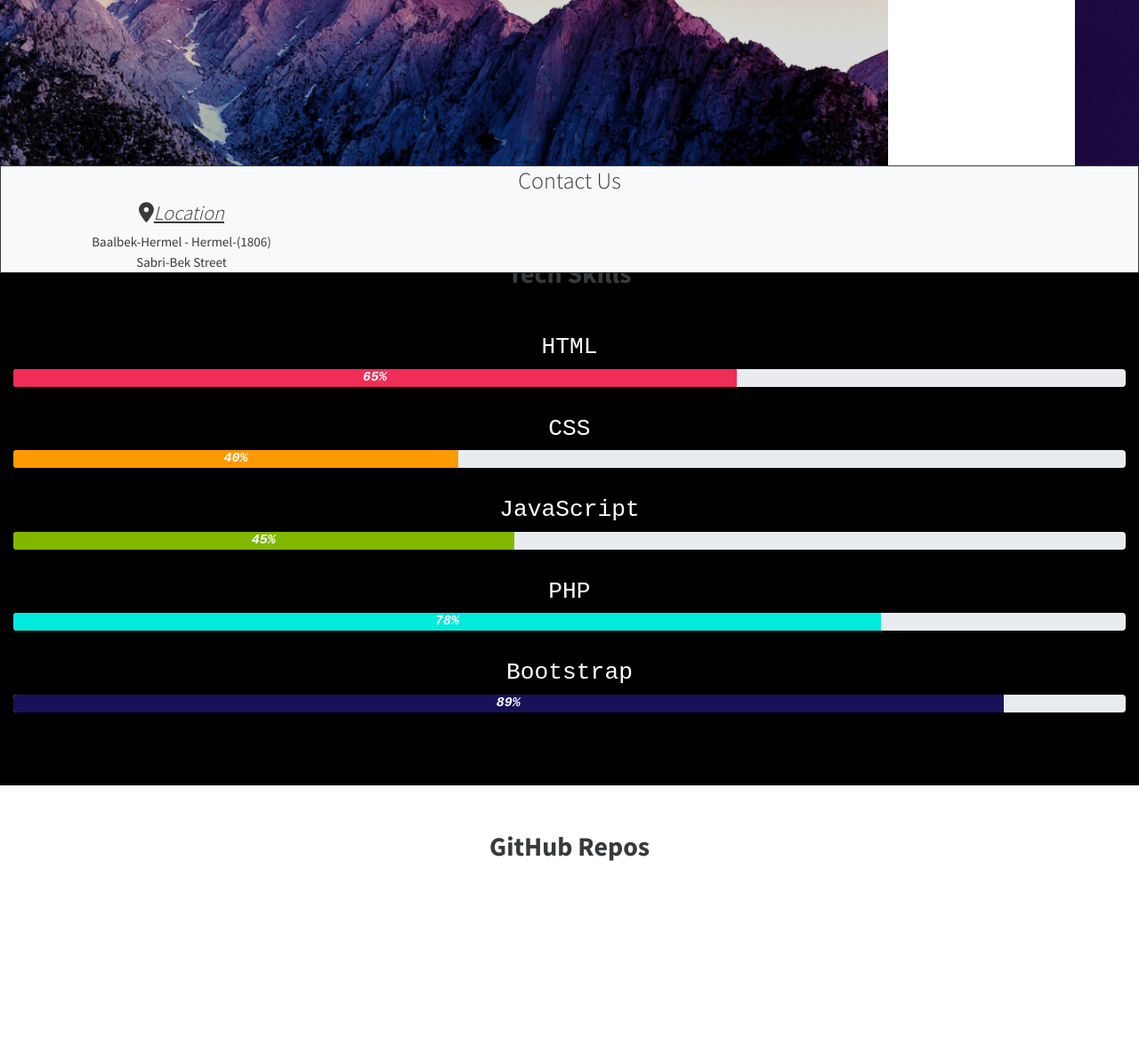
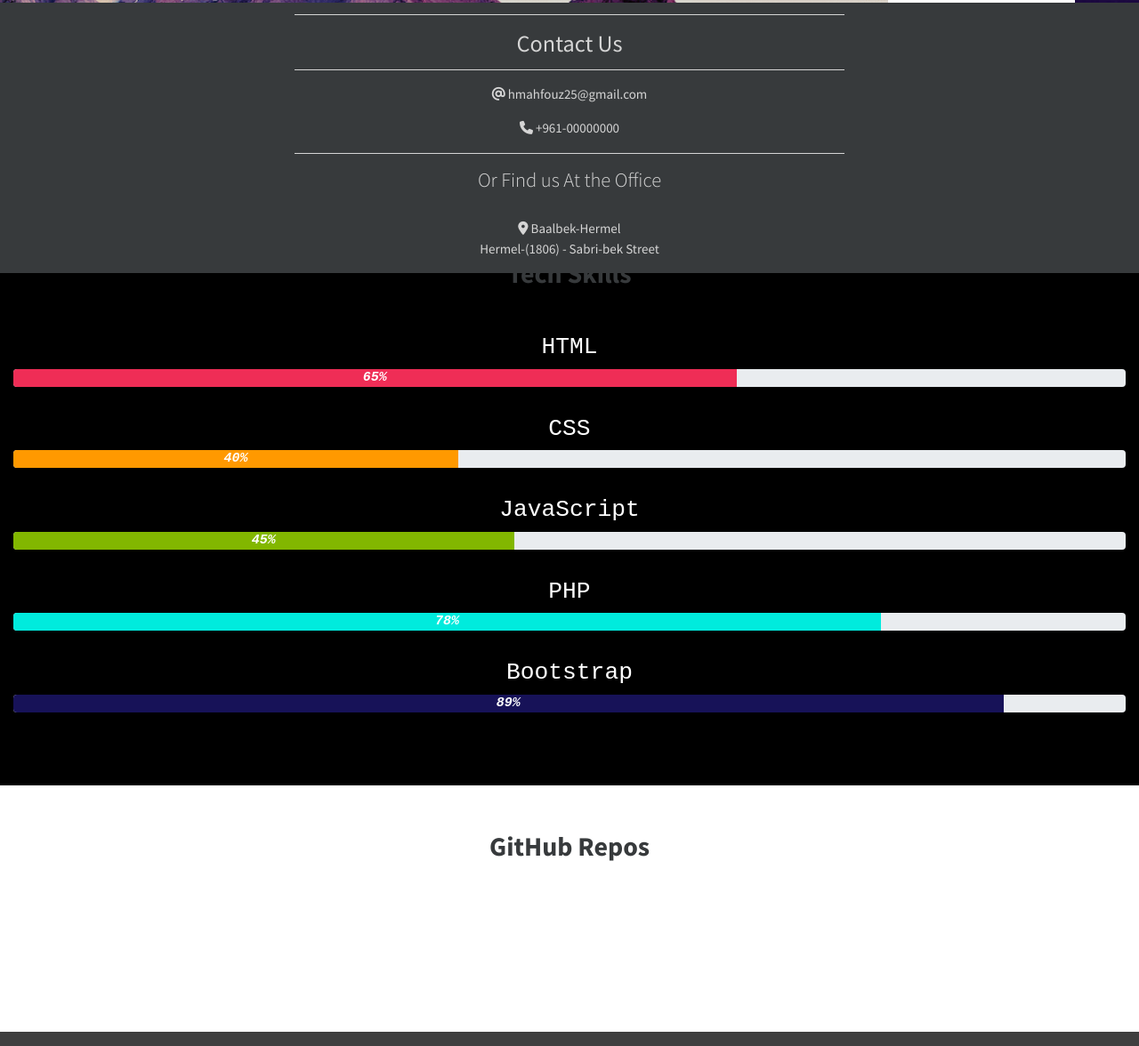
Before and after one commit to Comm213/Complete-Bootstrap-Project, a plain HTML site: page index.html in a window 1280 px wide. Shown: the part 493-1669 px from the top of the page at 89% size. Drawn offline with nearby package versions, Linux system fonts and the light colour scheme; no server answers.

Commit message:
Last Review

```diff
--- a/index.html
+++ b/index.html
@@ -49,7 +49,7 @@
     ></script>
   </head>
   <body>
-    <nav class="navbar navbar-expand-lg navbar-dark bg-dark sticky-top">
+    <nav class="navbar navbar-expand-lg navbar-dark bg-dark">
       <span class="navbar-brand">
         <div class="row justify-content-center">
           <div class="col-2">
@@ -81,6 +81,7 @@
       <span
         style="border-radius: 5%; font-size: 1.5rem"
         class="border text-white p-1"
+        id="Final"
         >Final Project</span
       >
 
@@ -273,26 +274,68 @@
       </div>
     </div>
 
+
+
+
     <!--Footer-->
-
-    <footer>
-      <div class="border border-1 border-dark fixed-bottom bg-light">
+    <footer class="last">
+      <div class="container-fluid padding fixed-bottom bg-dark text-md-center">
         <div class="row text-center">
-          <div
-            class="col-lg-10 col-md-9 col-sm-9 col-9 text-center mx-auto"
-            id="con-header"
-          >
-            <h3 class="text-dark">Contact Us</h3>
-          </div>
-          <div class="col-lg-4 col-md-3 col-sm-4 col-4 text-start">
-            <p class="h4">
-              <i class="fas fa-map-marker-alt"></i><em><u>Location</u></em>
+          <div class="col-md-8 offset-2 ">
+            <hr class="light" />
+            <h3><b>Contact Us</b></h3>
+            <hr class="light" />
+            <p><i class="fas fa-at"></i> hmahfouz25@gmail.com</p>
+            <p><i class="fas fa-phone"></i> +961-00000000</p>
+            <hr class="light">
+            <h4>Or Find us At the Office</h4>
+            <br>
+            <p>
+              <i class="fas fa-map-marker-alt"></i> Baalbek-Hermel <br />
+              Hermel-(1806) - Sabri-bek Street
             </p>
-
-            <span
-              >Baalbek-Hermel - Hermel-(1806) <br />
-              Sabri-Bek Street</span
-            >
+          <!-- </div>
+          <div class="col-md-4 ">
+            <hr class="light" />
+            <h2><b> Our Location</b></h2>
+            <hr class="light" />
+            <p>
+              <i class="fas fa-map-marker-alt"></i> Baalbek-Hermel <br />
+              Hermel-(1806) - Sabri-bek Street
+            </p>
+          </div> -->
+          <!-- <div class="col-md-4">
+            <hr class="light" />
+            <h2><b> Feedbacks </b></h2>
+            <hr class="light" />
+            <form>
+              <div class="input-group">
+                <input
+                  type="text"
+                  class="form-control"
+                  placeholder="Name"
+                  aria-label="Name"
+                />
+              </div>
+              <br />
+              <div class="input-group">
+                <input
+                  type="text"
+                  class="form-control"
+                  placeholder="Email"
+                  aria-label="Email"
+                />
+              </div>
+              <br />
+              <div class="input-group">
+                <textarea
+                  class="form-control"
+                  placeholder="Write your feedback here"
+                  cols="10"
+                  rows="4"
+                ></textarea>
+              </div> -->
+            </form>
           </div>
         </div>
       </div>
--- a/style/style.css
+++ b/style/style.css
@@ -72,11 +72,7 @@
   text-align: center;
 }
 
-@media (min-width: 576px) {
-  #con-header {
-    font-size: 5px;
-  }
-}
+
 
 .GithubRepos {
   margin-bottom: 75px;
@@ -93,3 +89,36 @@
     margin-bottom: 75px;
   }
 }
+
+footer {
+  background-color: #3f3f3f;
+  color: #d5d5d5;
+  padding-top: 2rem;
+}
+hr.light {
+  border-top: 1px solid #d5d5d5;
+  width: 75%;
+  margin-top: 0.8rem;
+  margin-bottom: 1rem;
+}
+
+@media (max-width: 576px) {
+  #Final {
+    display: none;
+  }
+}
+
+@media (min-width: 576px) {
+
+
+  footer {
+    background-color: #3f3f3f;
+    color: #d5d5d5;
+    padding-top: 1rem;
+  }
+  hr.light {
+    border-top: 1px solid #d5d5d5;
+    width: 75%;
+    margin-top: 0.8rem;
+    margin-bottom: 1rem;
+  }
```
